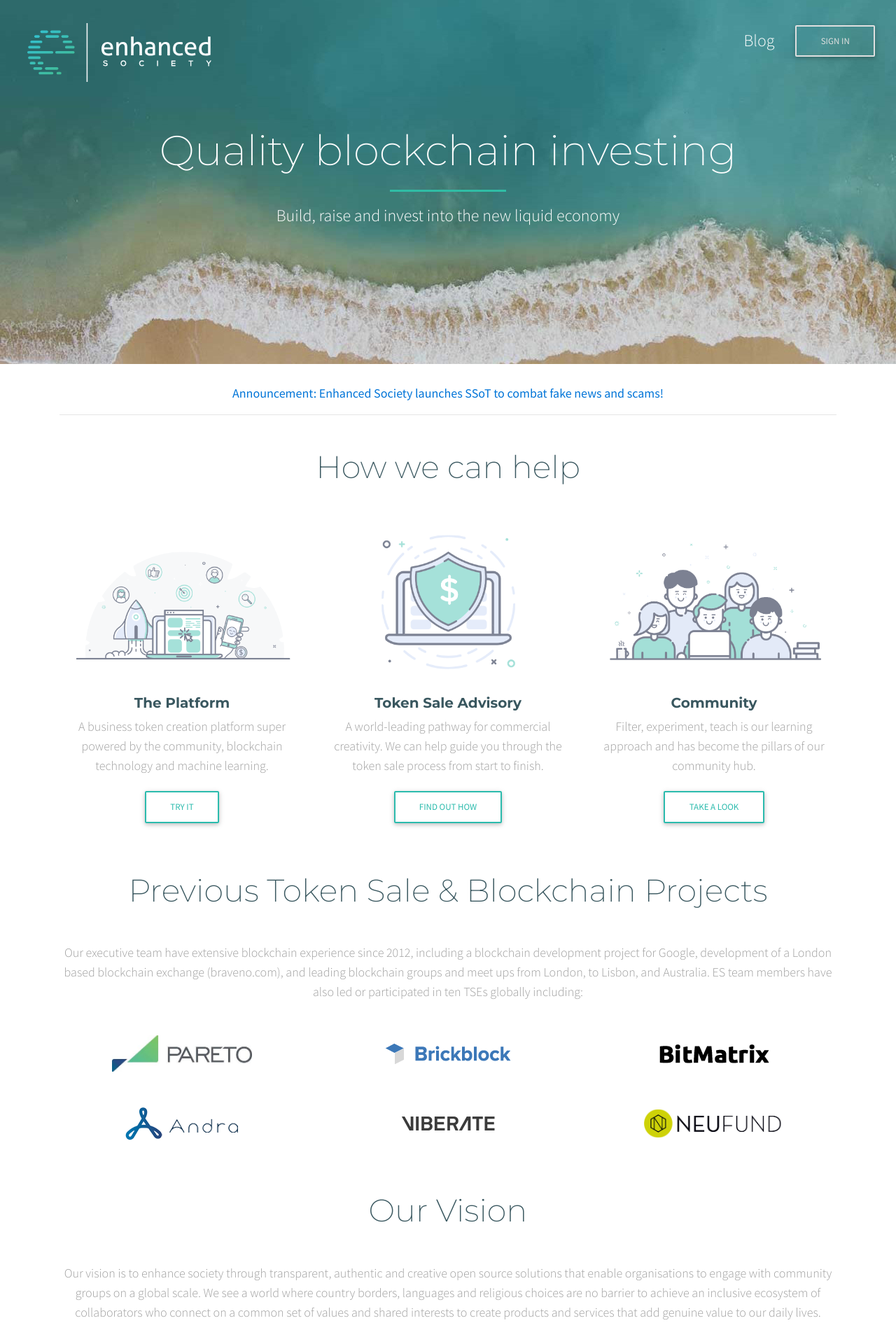
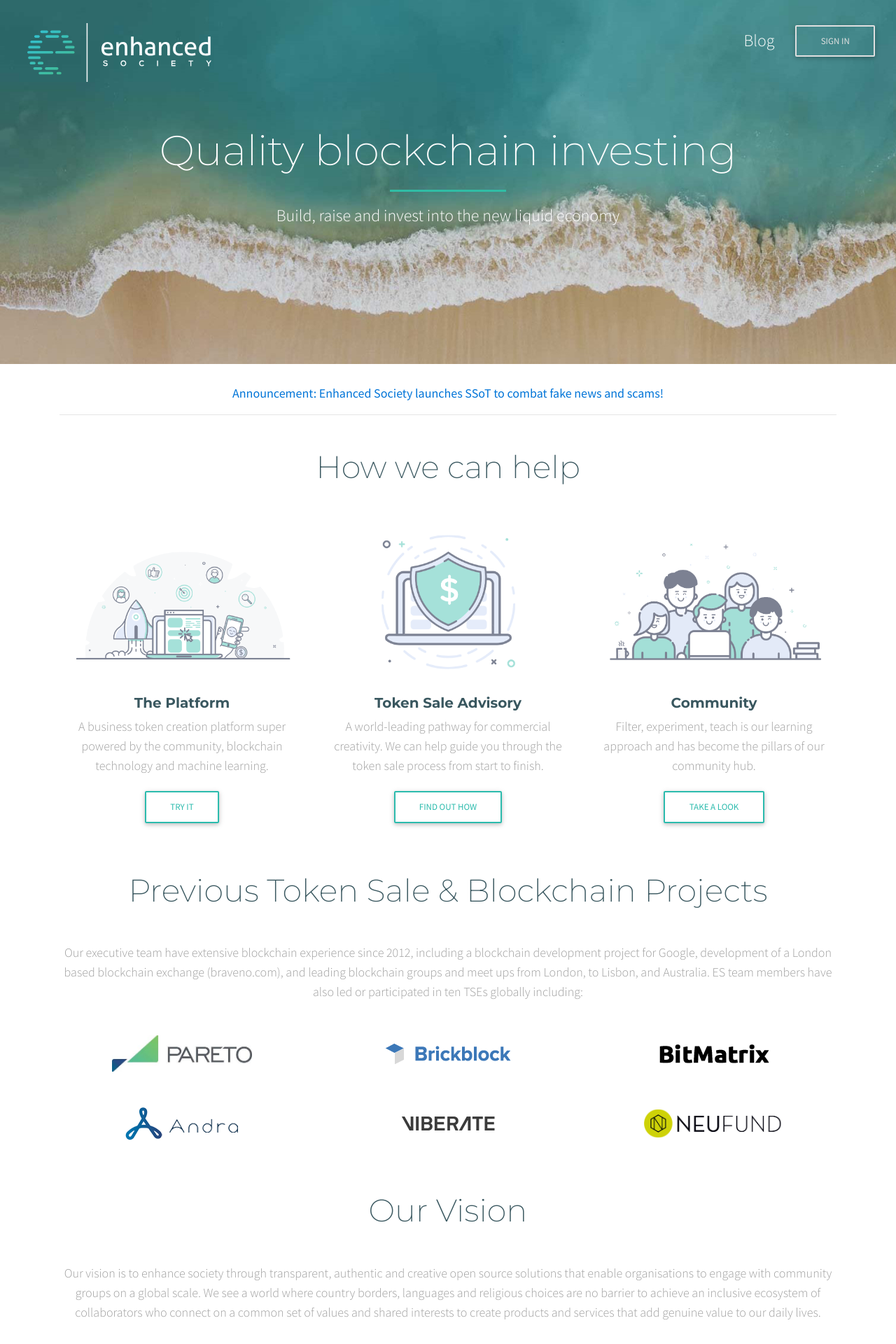
Before and after one commit to enhancedsociety/old-website, a Jekyll site: the page built from index.html, in a window 1280 px wide. Shown: the top 1920 px of the page at 70% size. Built offline with Jekyll 4.4.1, drawn with Linux system fonts in a browser that asks for light colours; nearby versions of some CDN libraries; a script that is not in the unit is left out.

Commit message:
defaulting our header background image size to 'cover' so that it displays ok in larger resolutions (need to resize background images to 3440px width)

```diff
--- a/_includes/header.html
+++ b/_includes/header.html
@@ -1,4 +1,4 @@
-<header class="row" style="background: url(/assets/img/{{ page.header_image | default: "home-banner.jpg" }}); {% if page.header_cover %}background-size: cover;{% endif %} height: {{ page.header_height | default: "150" }}px;">
+<header class="row" style="background: url(/assets/img/{{ page.header_image | default: "home-banner.jpg" }}); background-size: cover; height: {{ page.header_height | default: "150" }}px;">
 	<div class="container-fluid">
 		<div class="row">
 			<div class="col w-100">
--- a/index.html
+++ b/index.html
@@ -3,7 +3,6 @@
 title: Enhanced Society
 header_image: home-banner.jpg
 header_height: 520
-header_cover: false
 header_title: Quality blockchain investing
 header_excerpt: Build, raise and invest into the new liquid economy
 ---
```
